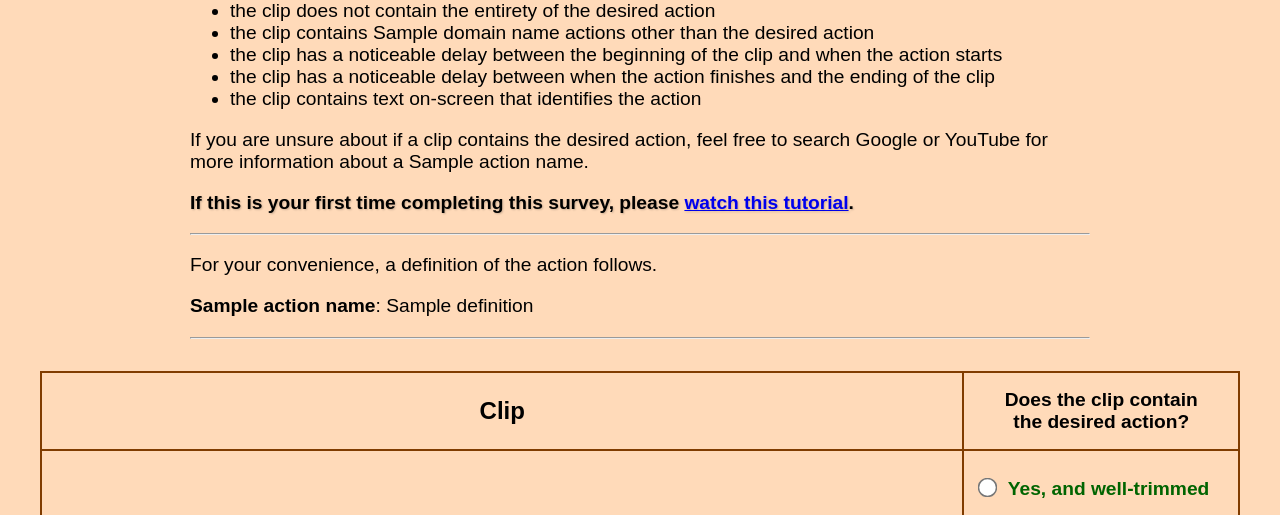
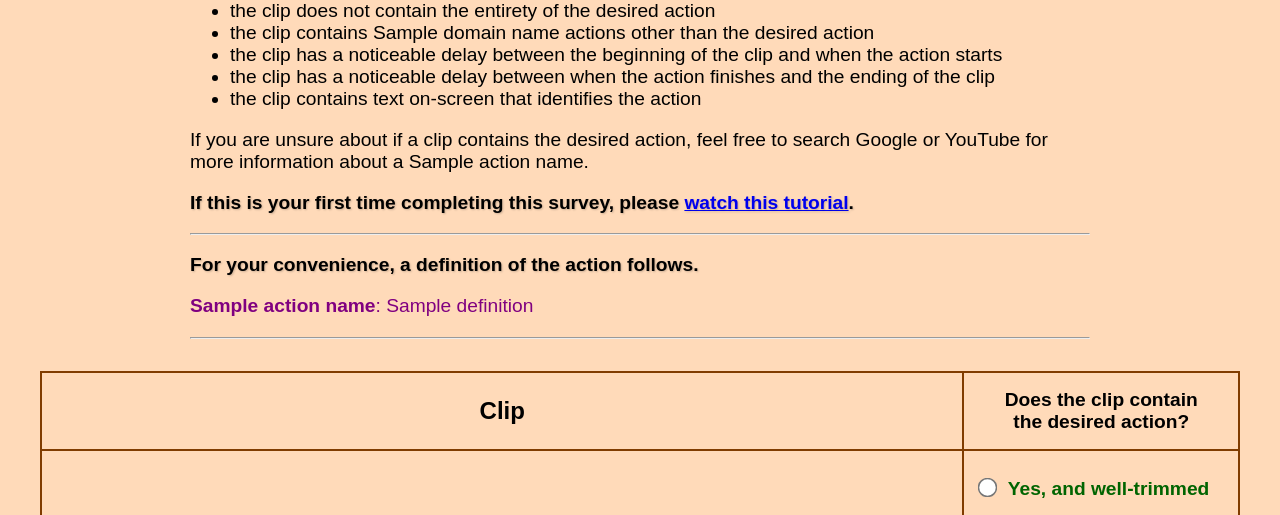
Before and after one commit to yadavta/VideoNet, a Flask app: template prolific/templates/start.html in a window 1280 px wide. Shown: the part 504-1019 px from the top of the page. Run offline with Flask 3, Linux system fonts and the light colour scheme; the template is opened without the code that fills it: most values are stand-ins (such as "Sample title", 1, 10 or a date in 2020); grey boxes are pictures that could not be loaded.

Commit message:
action definition css

```diff
--- a/verification/templates/start.html
+++ b/verification/templates/start.html
@@ -42,10 +42,10 @@
 
         {% if definition %}
         <hr>
-        <p class="para-txt">
+        <p class="para-txt attention-txt">
             For your convenience, a definition of the action follows.
         </p>
-        <p class="para-txt">
+        <p class="para-txt" style="color: purple">
             <b>{{action_name}}</b>: {{definition}}
         </p>
         <hr>
```
